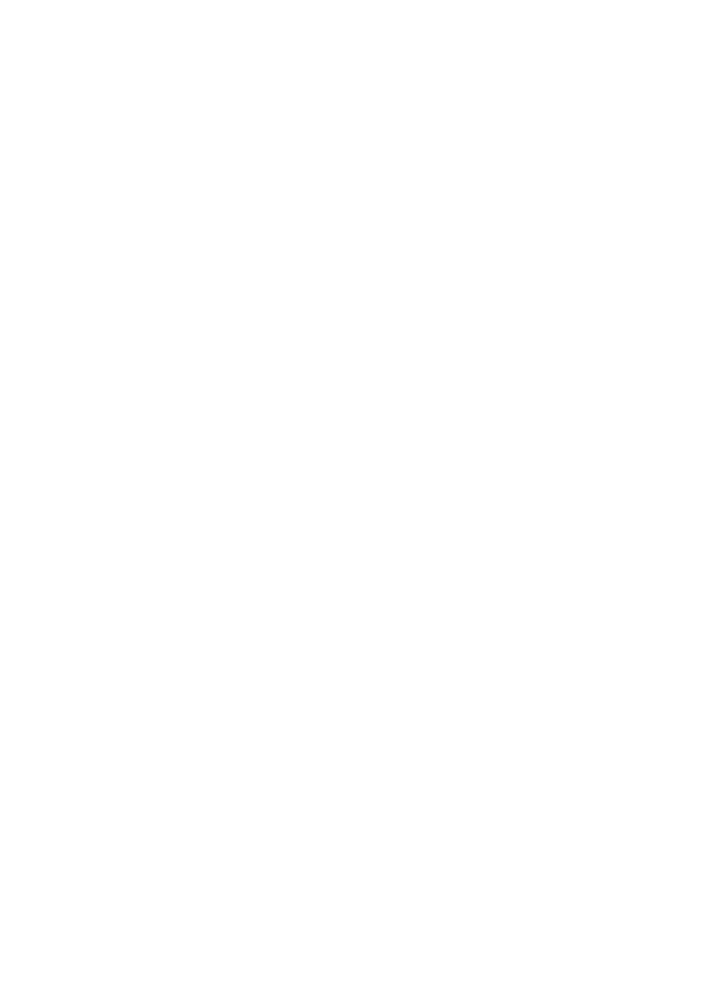
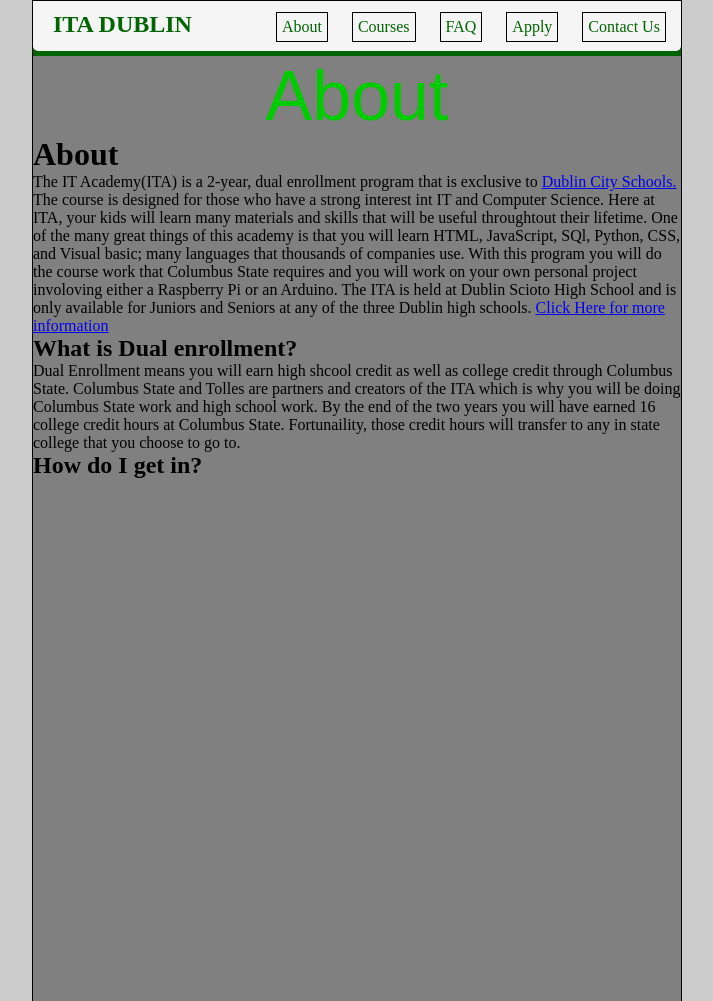
Before and after one commit to nickpotts/WebPage, a plain HTML site: page about.html in a window 1280 px wide. Shown: the whole page, without its empty margins (283-996 px from the left). Before the commit the page ends 800 px from the top, so only its background shows below. Drawn offline with Linux system fonts and the light colour scheme.

Commit message:
about tab

```diff
--- a/about.html
+++ b/about.html
@@ -0,0 +1,38 @@
+<!DOCTYPE html>
+<html>
+    <link rel="Stylesheet" href="stylesheet.css"/>
+
+    <head>
+        <title>IT Academy</title>
+    </head>
+
+    <body>
+        <div id="wrapper">
+            <div id="main">
+                <div id="navbar">
+                    <h2 id="title"><a id="homelink" href="index.html">ITA DUBLIN</a></h2>
+                        <ul id="buttons">
+                            <li class="button" id="firstbutton"><a class="nav" href="about.html">About</a></li>
+                            <li class="button"><a class="nav" href="index.html">Courses</a></li>
+                            <li class="button"><a class="nav" href="index.html">FAQ</a></li>
+                            <li class="button"><a class="nav" href="index.html">Apply</a></li>
+                            <li class="button"><a class="nav" href="index.html">Contact Us</a></li>
+                        </ul>
+                </div>
+                <div id="separator"></div>
+                <div>
+                    <p id="header">About</p>
+                    <h1>About</h1>
+                    <p>The IT Academy(ITA) is a 2-year, dual enrollment program that is exclusive to <a href="https://www.dublinschools.net/" target="_blank">Dublin City Schools.</a>  The course is designed for those who have a strong interest int IT and Computer Science.  Here at ITA, your kids will learn many materials and skills that will be useful throughtout their lifetime. One of the many great things of this academy is that you will learn HTML, JavaScript, SQl, Python, CSS, and Visual basic; many languages that thousands of companies use.  With this program you will do the course work that Columbus State requires and you will work on your own personal project involoving either a Raspberry Pi or an Arduino. The ITA is held at Dublin Scioto High School and is only available for Juniors and Seniors at any of the three Dublin high schools.   <a href="https://itacademy.wiki.dublinschools.net" target="_blank"> Click Here for more information</a>  </p>
+
+
+                    <h2>What is Dual enrollment?</h2>
+                    <p>Dual Enrollment means you will earn high shcool credit as well as college credit through Columbus State.  Columbus State and Tolles are partners and creators of the ITA which is why you will be doing Columbus State work and high school work.  By the end of the two years you will have earned 16 college credit hours at Columbus State.  Fortunaility, those credit hours will transfer to any in state college that you choose to go to. </p>
+
+                    <h2>How do I get in?</h2>
+                </div>
+
+            </div>
+        </div>
+    </body>
+</html>
--- a/stylesheet.css
+++ b/stylesheet.css
@@ -29,6 +29,10 @@
 #title {
     display: inline-block;
     margin: 10px 0 0 20px;
+}
+
+#homelink {
+    text-decoration: none;
     color: darkgreen;
 }
 
@@ -64,7 +68,7 @@
     font-size: 70px;
     font-family: fantasy;
     text-align: center;
-    color: #AAFF33;
+    color: #00CC00;
 }
 
 #brochure {
```
Also changed, not shown: index.html (+11 -11 lines), brochure.jpg.
